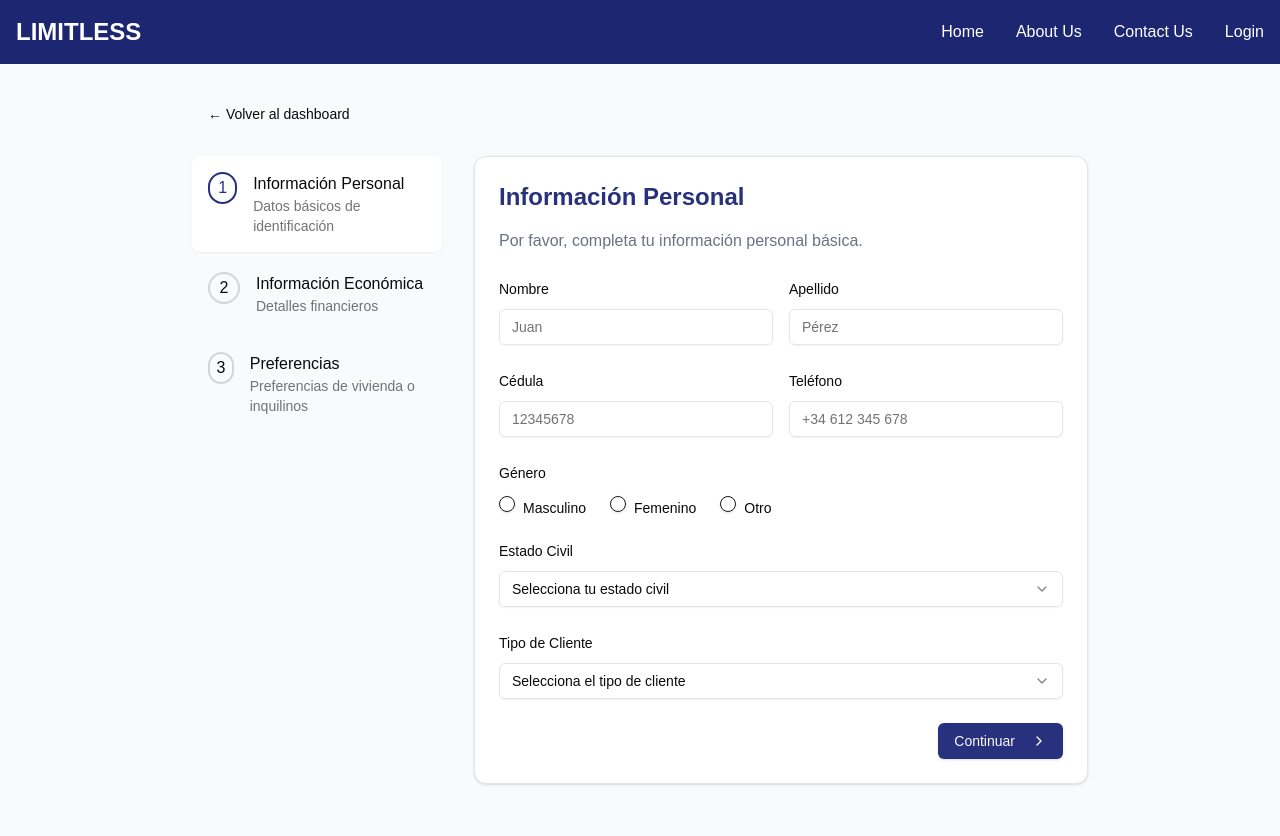
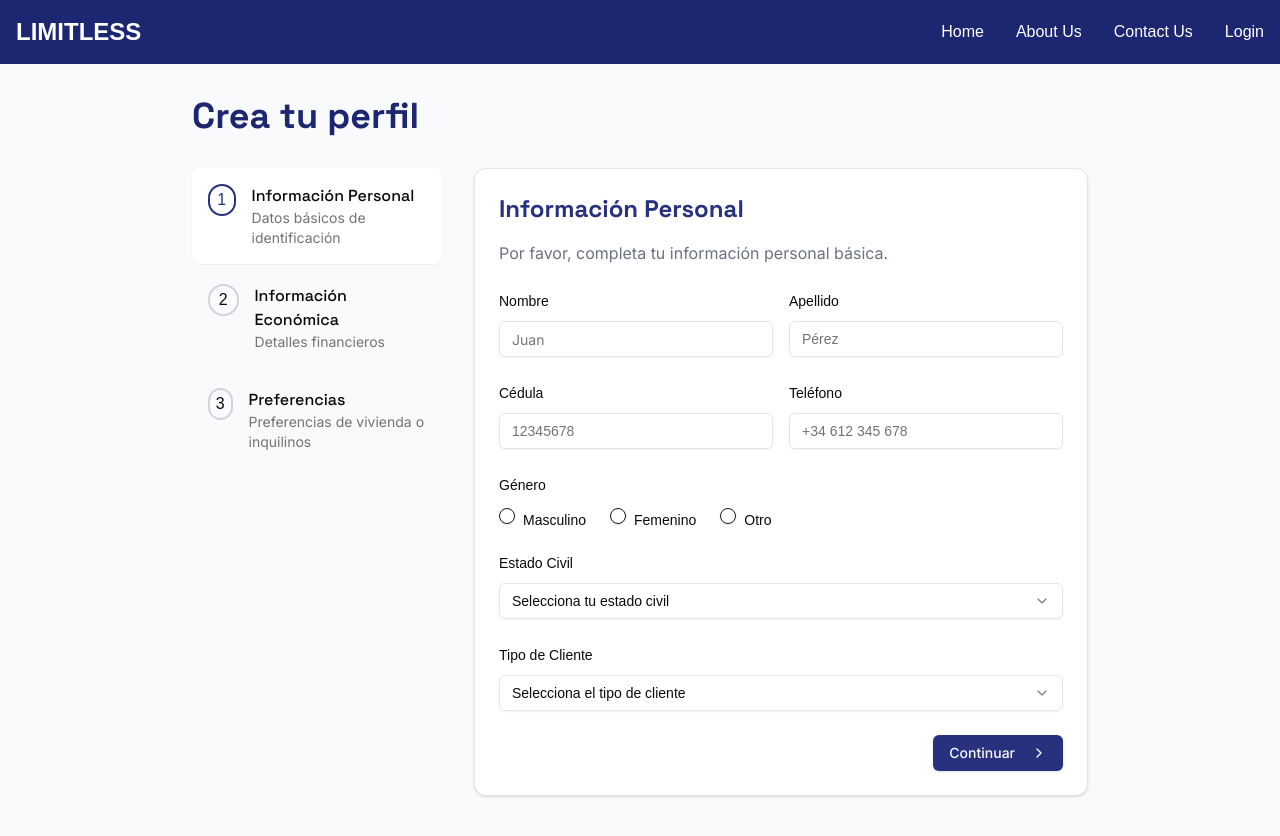
Before and after one commit to jhunter5/frontend, a Next.js app: page /crear-perfil in a window 1280 px wide. Shown: the top 836 px of the page. Built offline with nearby package versions, Linux system fonts and the light colour scheme.

Commit message:
integracion

```diff
--- a/app/crear-perfil/page.jsx
+++ b/app/crear-perfil/page.jsx
@@ -77,15 +77,17 @@ export default function CreateProfile() {
 
   const handleFinish =  (data) => {
 
-    setFormData(prev => ({
-      ...prev,
-      [steps[currentStep].id]: data
-    }))
+    const updatedFormData = {
+      ...formData,
+      [steps[currentStep].id]: data,
+    };
+
+    setFormData(updatedFormData);
 
     const dataQuery = {
-      personal: formData.personal,
-      economic: formData.economic,
-      preferences: formData.preferences,
+      personal: updatedFormData.personal,
+      economic: updatedFormData.economic,
+      preferences: updatedFormData.preferences,
     }
 
     const userId = user.sub;
@@ -95,9 +97,9 @@ export default function CreateProfile() {
         console.log('success');
         // document.cookie = `hasProfile=${true}; path=/; `;
         if (userRole === 'Inquilino') {
-          router.push('/Inquilino-dashboard');
+          // router.push('/Inquilino-dashboard');
         } else if (userRole === 'Arrendatario') {
-          router.push('/Arrendatario-dashboard');
+          // router.push('/Arrendatario-dashboard');
         }
       },
       onError: (error) => {
@@ -112,13 +114,9 @@ export default function CreateProfile() {
       <Navbar/>
       <div className="min-h-screen bg-gray-50 p-4 md:p-8">
         <div className="max-w-4xl mx-auto">
-          <Button
-            variant="ghost"
-            onClick={() => window.history.back()}
-            className="mb-6"
-          >
-            ← Volver al dashboard
-          </Button>
+          <h1 className="text-4xl font-bold font-spaceGrotesk mb-8 text-primary-500">
+            Crea tu perfil
+          </h1>
 
           <div className="grid md:grid-cols-[250px_1fr] gap-8">
             <nav className="space-y-1">
@@ -144,8 +142,8 @@ export default function CreateProfile() {
                     )}
                   </div>
                   <div className="flex flex-col">
-                    <span className="font-medium">{step.name}</span>
-                    <span className="text-sm text-muted-foreground">
+                    <span className="font-medium font-spaceGrotesk">{step.name}</span>
+                    <span className="text-sm text-muted-foreground font-inter">
                       {step.description}
                     </span>
                   </div>
--- a/app/crear-perfil/personal-info.jsx
+++ b/app/crear-perfil/personal-info.jsx
@@ -47,8 +47,8 @@ export function PersonalInfoForm({ onNext, initialData = {} }) {
     <Form {...form}>
       <form onSubmit={form.handleSubmit(onSubmit)} className="space-y-6">
         <div className="space-y-4">
-          <h2 className="text-2xl font-bold text-[#27317E]">Información Personal</h2>
-          <p className="text-gray-500">
+          <h2 className="text-2xl font-bold text-[#27317E] font-spaceGrotesk">Información Personal</h2>
+          <p className="text-gray-500 font-inter">
             Por favor, completa tu información personal básica.
           </p>
         </div>
@@ -59,9 +59,9 @@ export function PersonalInfoForm({ onNext, initialData = {} }) {
             name="nombre"
             render={({ field }) => (
               <FormItem>
-                <FormLabel>Nombre</FormLabel>
+                <FormLabel className="font-inte">Nombre</FormLabel>
                 <FormControl>
-                  <Input placeholder="Juan" {...field} />
+                  <Input placeholder="Juan" {...field} className="font-inter" />
                 </FormControl>
                 <FormMessage />
               </FormItem>
@@ -204,7 +204,7 @@ export function PersonalInfoForm({ onNext, initialData = {} }) {
         />
 
         <div className="flex justify-end">
-          <Button type="submit" className="bg-[#27317E] hover:bg-[#1f2666]">
+          <Button type="submit" className="bg-[#27317E] hover:bg-[#1f2666] font-inter">
             Continuar <ChevronRight className="w-4 h-4 ml-2" />
           </Button>
         </div>
--- a/app/selecciona-rol/page.jsx
+++ b/app/selecciona-rol/page.jsx
@@ -27,23 +27,6 @@ const roles = [
   }
 ]
 
-async function assignRoleToUser(userId, roleId) {
-  console.log("Empezando a asignar el rol");
-  console.log(roleId);
-  const response = await fetch('/api/assign-role', {
-    method: 'POST',
-    headers: {
-      'Content-Type': 'application/json'
-    },
-    body: JSON.stringify({ userId, roleId })
-  });
-
-  if (!response.ok) {
-    throw new Error('Error al asignar el rol');
-  }
-  return response.json();
-}
-
 export default function SelectRole() {
   const [selectedRole, setSelectedRole] = useState(null);
   const [isLoading, setIsLoading] = useState(false);
@@ -52,33 +35,56 @@ export default function SelectRole() {
   const router = useRouter();
 
   const mutation = useMutation({
-    mutationFn: ({ userId, roleId }) => assignRoleToUser(userId, roleId),
+    mutationFn: async ({ userId, roleName }) => {
+      try {
+        const response = await fetch('https://backend-khaki-three-90.vercel.app/api/auth/assignRole', {
+          method: 'POST',
+          headers: {
+            'Content-Type': 'application/json',
+          },
+          body: JSON.stringify({ userId, roleName }),
+        });
+
+        console.log(response);
+
+        if (!response.ok) {
+          const errorData = await response.json();
+          throw new Error(errorData.message || 'Error al asignar el rol');
+        }
+
+        const data = await response.json();
+        return data;
+      } catch (error) {
+        console.error('Error al asignar el rol:', error.message || error);
+        throw error;
+      }
+    },
     onSuccess: () => {
       toast({
-        title: "Rol asignado con éxito",
-        description: `Has sido registrado como ${selectedRole === 'tenant' ? 'Inquilino' : 'Arrendatario'}.`,
+        title: 'Rol asignado con éxito',
+        description: `Has sido registrado como ${selectedRole === 'Inquilino' ? 'Inquilino' : 'Arrendatario'}.`,
       });
-      document.cookie = `role=${roleId}; path=/; `;
+      document.cookie = `role=${selectedRole}; path=/;`;
       router.push('/crear-perfil');
     },
     onError: () => {
-      console.log("Error al asignar el rol");
       setIsLoading(false);
       setSelectedRole(null);
       toast({
-        title: "Error al asignar el rol",
-        description: "Por favor, inténtalo de nuevo más tarde.",
-        variant: "destructive",
+        title: 'Error al asignar el rol',
+        description: 'Por favor, inténtalo de nuevo más tarde.',
+        variant: 'destructive',
       });
     },
   });
 
-  const handleSelectRole = (roleId) => {
-    setSelectedRole(roleId);
+
+  const handleSelectRole = (roleName) => {
+    setSelectedRole(roleName);
     setIsLoading(true);
     if (user) {
       const userId = user.sub;
-      mutation.mutate({ userId, roleId });
+      mutation.mutate({ userId, roleName });
     }
   };
 
--- a/app/set-usuario/page.jsx
+++ b/app/set-usuario/page.jsx
@@ -31,24 +31,15 @@ const ValidateRole = () => {
       const userId = user.sub;
       let response;
 
-      /*if (role === 'Arrendatario') {
-        response = await fetch('/api/landlord-profile', {
-          method: 'POST',
-          headers: { 'Content-Type': 'application/json' },
-          body: JSON.stringify({ userId })
-        });
-      } else if (role === 'Inquilino') {
-        response = await fetch('/api/tenant-profile', {
-          method: 'POST',
-          headers: { 'Content-Type': 'application/json' },
-          body: JSON.stringify({ userId })
-        });
-      } */ // Commented out for testing purposes
+      response = await fetch('https://backend-khaki-three-90.vercel.app/api/auth/verifyProfile', {
+        method: 'POST',
+        headers: { 'Content-Type': 'application/json' },
+        body: JSON.stringify({ userId: userId })
+      });
 
-      response = await mockCheckProfile(role, userId);
+      response  = await response.json();
+      const hasProfile = response.hasProfile;
 
-      //const hasProfile = await response.json();
-      const hasProfile = response.hasProfile;
 
       if (hasProfile) {
         if (role === 'Arrendatario') {
```
